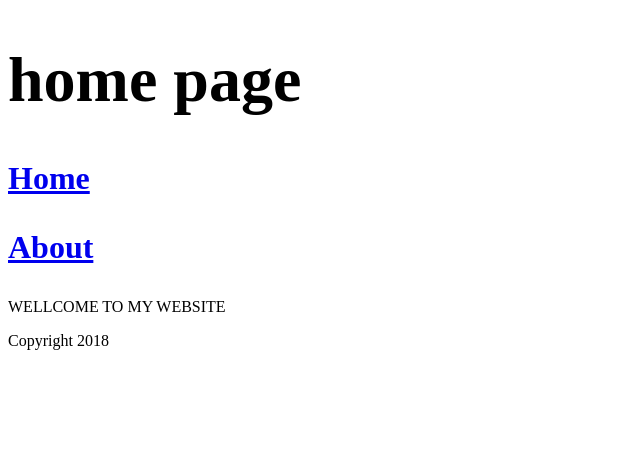
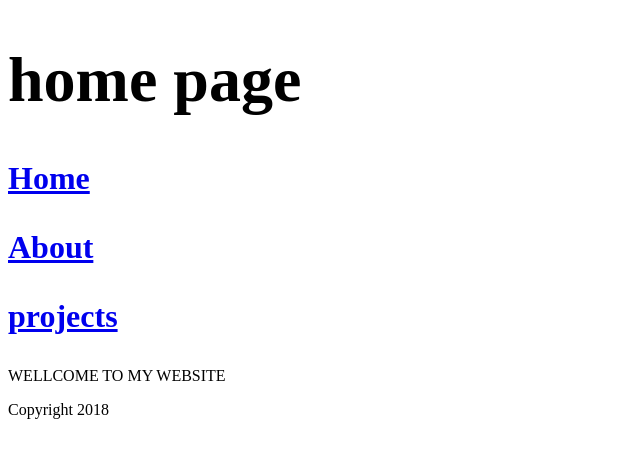
Before and after one commit to eternity-wing/node-course-2-web-server, a Node server app: page / in a window 1280 px wide. Shown: the top 458 px of the page, without its empty margins (0-640 px from the left). Run offline with Node 20, Linux system fonts and the light colour scheme.

Commit message:
add projects page

```diff
--- a/server.js
+++ b/server.js
@@ -50,6 +50,12 @@ app.get('/about', (req, res) => {
     });
 });
 
+app.get('/projects', (req, res) => {
+    res.render('projects.hbs', {
+        pageTitle:'Projects page'
+    });
+});
+
 app.get('/bad', (req, res) => {
     res.send({errorMessage: 'Unable to handle request'});
 });
--- a/views/partials/header.hbs
+++ b/views/partials/header.hbs
@@ -2,4 +2,5 @@
     <h1>{{ pageTitle }}</h1>
     <p><a href="/">Home</a></p>
     <p><a href="/about">About</a></p>
+    <p><a href="/projects">projects</a></p>
 </header>
```
Also changed, not shown: views/projects.hbs (added, +15 -0 lines).
